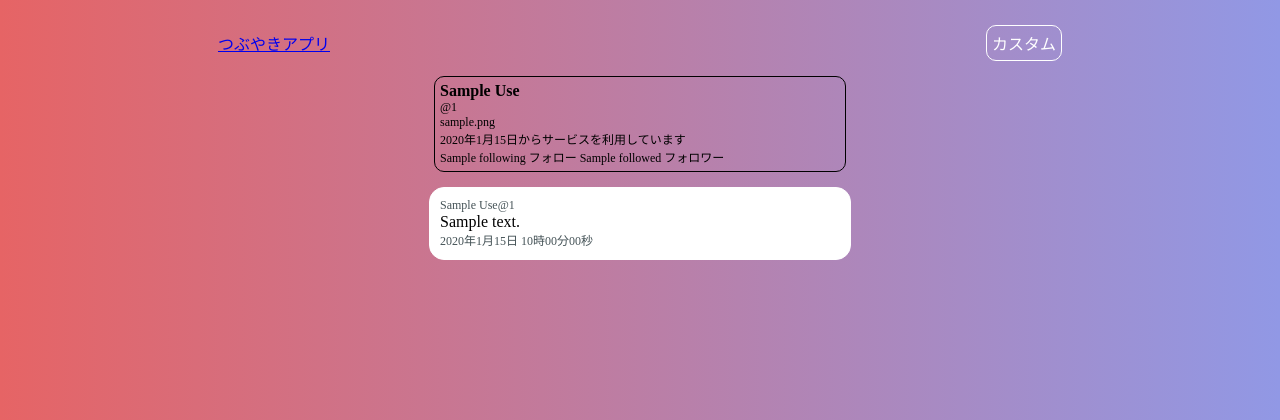
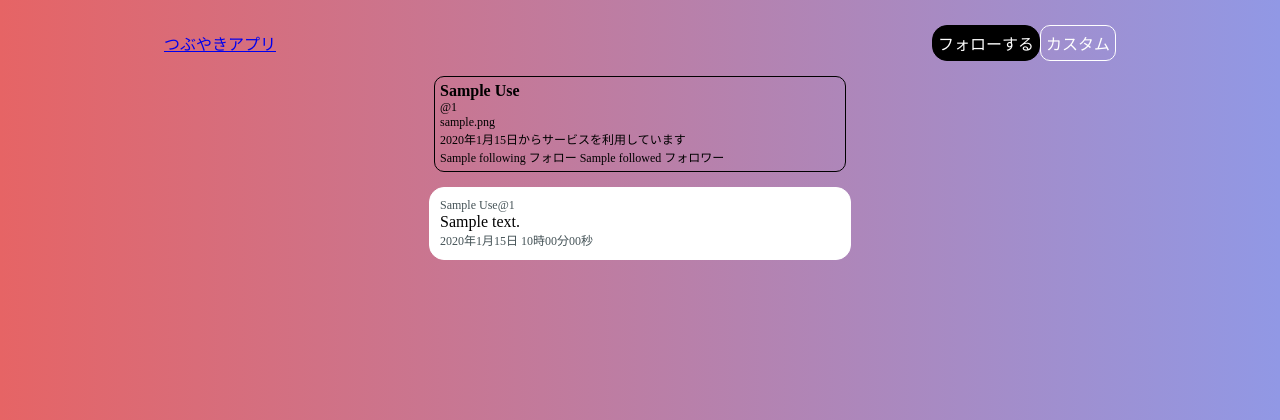
Before and after one commit to developer2239/Tsubuyaki, a Django app: template tsubuyaki/tsubuyaki/templates/profile.html in a window 1280 px wide. Shown: the top 420 px of the page. Run offline with Django 5.2, Linux system fonts and the light colour scheme; tables that the repository leaves empty hold one stand-in row (values such as "Sample post"); the template is opened without the code that fills it: values that come from a table or form of the project are taken from there, most other values are stand-ins (such as "Sample title", 1, 10 or a date in 2020).

Commit message:
#37 フォロー・アンフォローのボタンを追加

```diff
--- a/tsubuyaki/tsubuyaki/templates/profile.html
+++ b/tsubuyaki/tsubuyaki/templates/profile.html
@@ -20,6 +20,14 @@
         }
         .title {
             width: 60%;
+        }
+        .follow_button {
+            padding: 5px;
+            border: 1px solid black;
+            border-radius: 15px;
+            color: white;
+            background-color: black;
+            cursor: pointer;
         }
         .profile_button {
             padding: 5px;
@@ -148,6 +156,17 @@
                     つぶやきアプリ
                 </a>
             </div>
+            {% if not request.session.account.account_id == account.account_id %}
+                {% if is_follow %}
+                <div class="follow_button" onclick="location.href='/unfollow/?account_id={{ account.account_id }}'" >
+                    フォロー解除
+                </div>
+                {% else %}
+                <div class="follow_button" onclick="location.href='/follow/?account_id={{ account.account_id }}'" >
+                    フォローする
+                </div>
+                {% endif %}
+            {% endif %}
             <div class="profile_button" onclick="location.href='/custom/'" >
                 カスタム
             </div>
```
